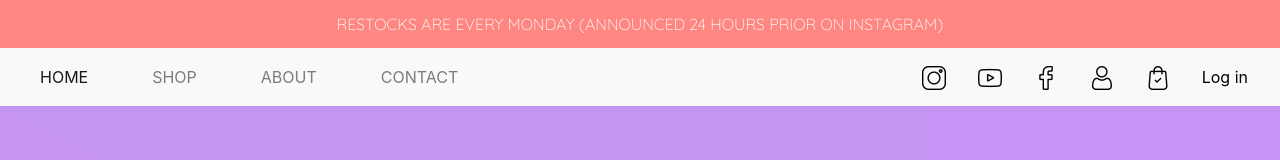
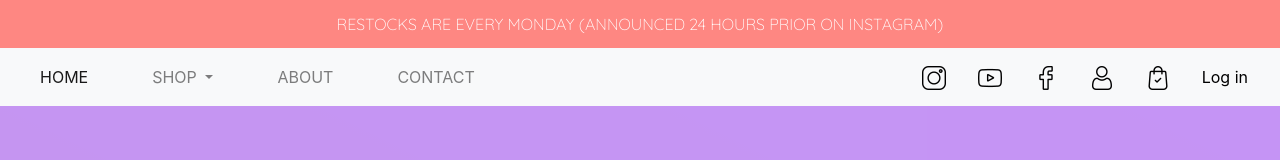
Before and after one commit to SandovalJr/Ecommerce_Slime_Codellege, an Angular app: page / in a window 1280 px wide. Shown: the top 160 px of the page. Built offline with nearby package versions, Linux system fonts and the light colour scheme.

Commit message:
dropdown

```diff
--- a/src/app/components/home/shared/navbar/navbar.component.html
+++ b/src/app/components/home/shared/navbar/navbar.component.html
@@ -23,52 +23,62 @@
           >HOME<span class="sr-only">(current)</span></a
         >
       </li>
-      <li class="nav-item mr-5 btnhover">
-        <a class="nav-link" href="#">SHOP</a>
+
+      <li class="nav-item dropdown mr-5">
+        <a
+          class="nav-link dropdown-toggle"
+          href="#"
+          id="navbarDropdownMenuLink"
+          role="button"
+          data-toggle="dropdown"
+          aria-haspopup="true"
+          aria-expanded="false"
+        >
+          SHOP
+        </a>
+        <div class="dropdown-menu" aria-labelledby="navbarDropdownMenuLink">
+          <a class="dropdown-item" href="#">Dama</a>
+          <a class="dropdown-item" href="#">Caballero</a>
+          <a class="dropdown-item" href="#">Niños</a>
+        </div>
       </li>
 
       <li class="nav-item mr-5 btnhover">
-        <a class="nav-link" href="#" tabindex="-1" aria-disabled="true"
-          >ABOUT</a
-        >
+        <a class="nav-link" tabindex="-1" aria-disabled="true">ABOUT</a>
       </li>
       <li class="nav-item btnhover">
-        <a class="nav-link" href="#" tabindex="-1" aria-disabled="true"
-          >CONTACT</a
-        >
+        <a class="nav-link" tabindex="-1" aria-disabled="true">CONTACT</a>
       </li>
     </ul>
 
     <ul class="my-2 my-lg-0 form-inline" id="icons_ul">
       <li class="nav-item">
-        <a class="nav-link" href="#" tabindex="-1" aria-disabled="true"
+        <a class="nav-link" tabindex="-1" aria-disabled="true"
           ><img src="../../../../../assets/img/icons/instagram.png" alt=""
         /></a>
       </li>
       <li class="nav-item">
-        <a class="nav-link" href="#" tabindex="-1" aria-disabled="true"
+        <a class="nav-link" tabindex="-1" aria-disabled="true"
           ><img src="../../../../../assets/img/icons/youtube.png" alt=""
         /></a>
       </li>
       <li class="nav-item">
-        <a class="nav-link" href="#" tabindex="-1" aria-disabled="true"
+        <a class="nav-link" tabindex="-1" aria-disabled="true"
           ><img src="../../../../../assets/img/icons/facebook.png" alt=""
         /></a>
       </li>
       <li class="nav-item">
-        <a class="nav-link" href="#" tabindex="-1" aria-disabled="true"
+        <a class="nav-link" tabindex="-1" aria-disabled="true"
           ><img src="../../../../../assets/img/icons/usuario.png" alt=""
         /></a>
       </li>
       <li class="nav-item">
-        <a class="nav-link" href="#" tabindex="-1" aria-disabled="true"
+        <a class="nav-link" tabindex="-1" aria-disabled="true"
           ><img src="../../../../../assets/img/icons/negocio.png" alt=""
         /></a>
       </li>
       <li class="nav-item">
-        <a class="nav-link" href="#" tabindex="-1" aria-disabled="true"
-          >Log in</a
-        >
+        <a class="nav-link" tabindex="-1" aria-disabled="true">Log in</a>
       </li>
     </ul>
   </div>
```
